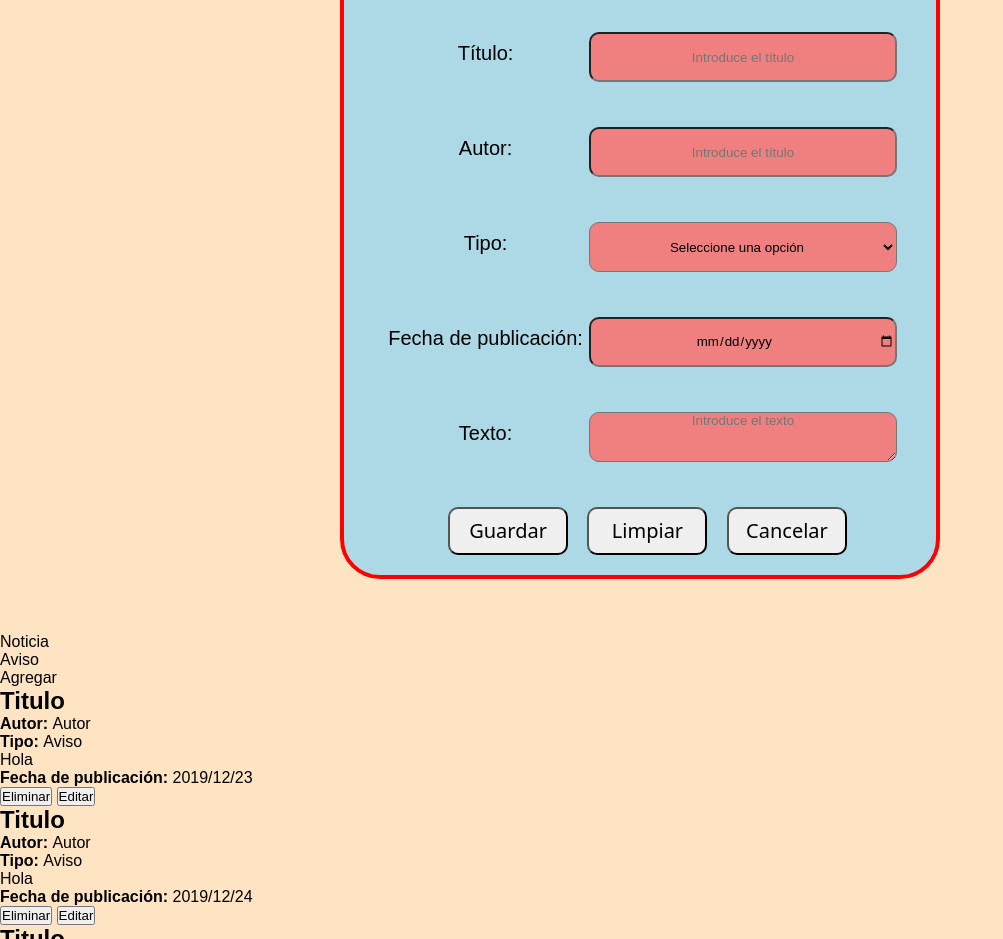
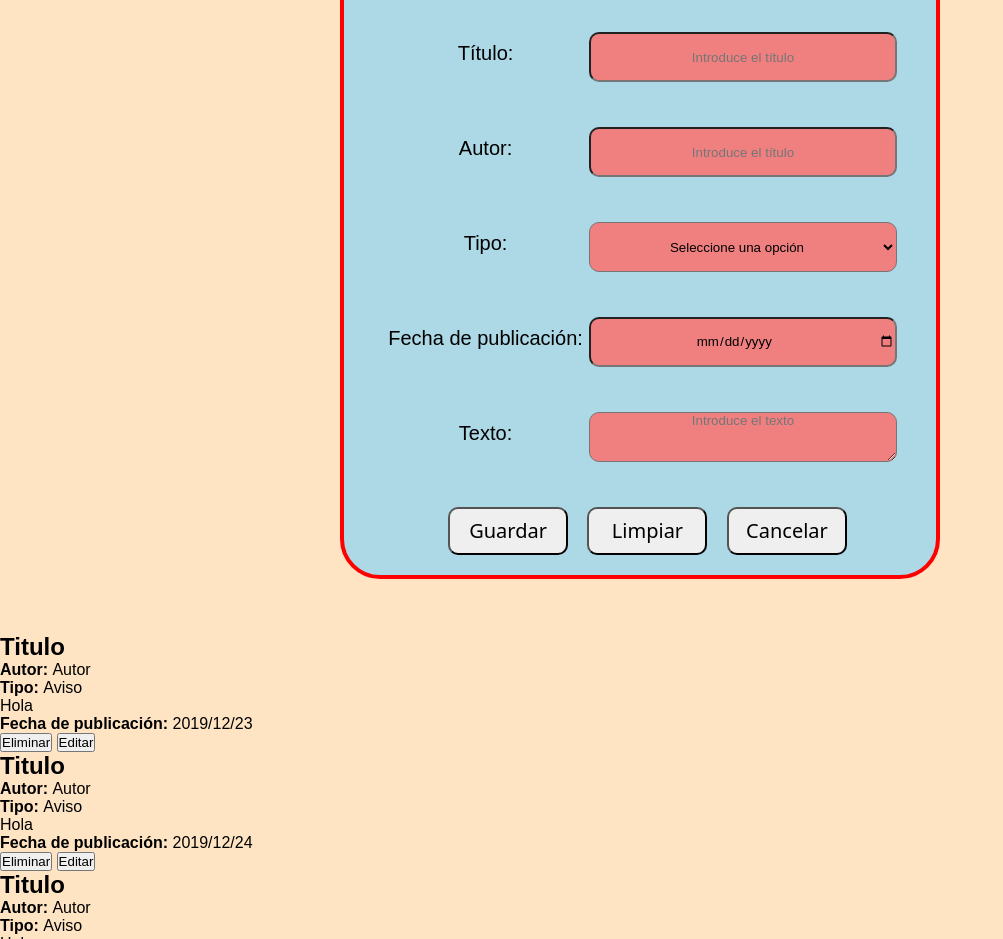
Before and after one commit to JuanFTP/curso_cells, a plain HTML site: page PracticaFinal/index.html in a window 1280 px wide. Shown: the part 161-1100 px from the top of the page, without its empty margins (0-1003 px from the left). Drawn offline with Linux system fonts and the light colour scheme.

```diff
--- a/PracticaFinal/index.html
+++ b/PracticaFinal/index.html
@@ -82,9 +82,9 @@
         <div class="content">
             <div class="line opciones">
                 <div class="buttons">
-                    <div class="opcion">Noticia</div>
-                    <div class="opcion">Aviso</div>
-                    <div id="boton_agregar" class="opcion activo">Agregar</div>
+                    <div class="opcion"></div>
+                    <div class="opcion"></div>
+                    <div id="boton_agregar" class="opcion activo"></div>
                 </div>
             </div>
             <div class="line">
--- a/PracticaFinal/main.js
+++ b/PracticaFinal/main.js
@@ -20,12 +20,13 @@
 
 	/*Botones*/
 	let boton_agregar = document.getElementById("boton_agregar");
-	let boton_cancelar = document.getElementById("cancelar");
+	let boton_cancelar = document.getElementById("btn_cancelar");
 
 	/*Variable para acumular datos de salida*/
 	let acum = "";
 
-	/*Datos*/
+    /*Datos*/
+
 	let data_registros = [
 		{
 			titulo: "Titulo",
@@ -51,7 +52,8 @@
 			texto: "Hola",
 			id: 3
 		}
-	];
+    ];
+
 
 	/*Detonar inicio*/
 	detonarInicio();
```
